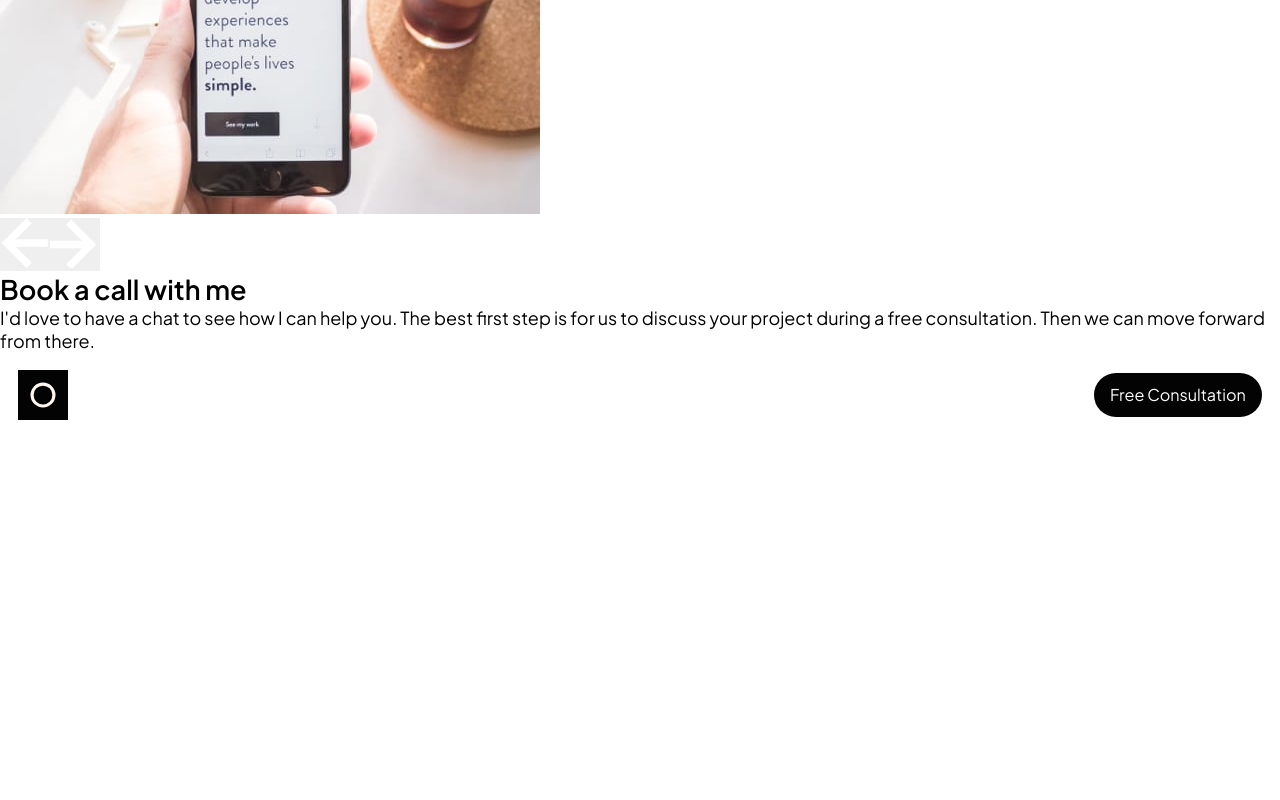
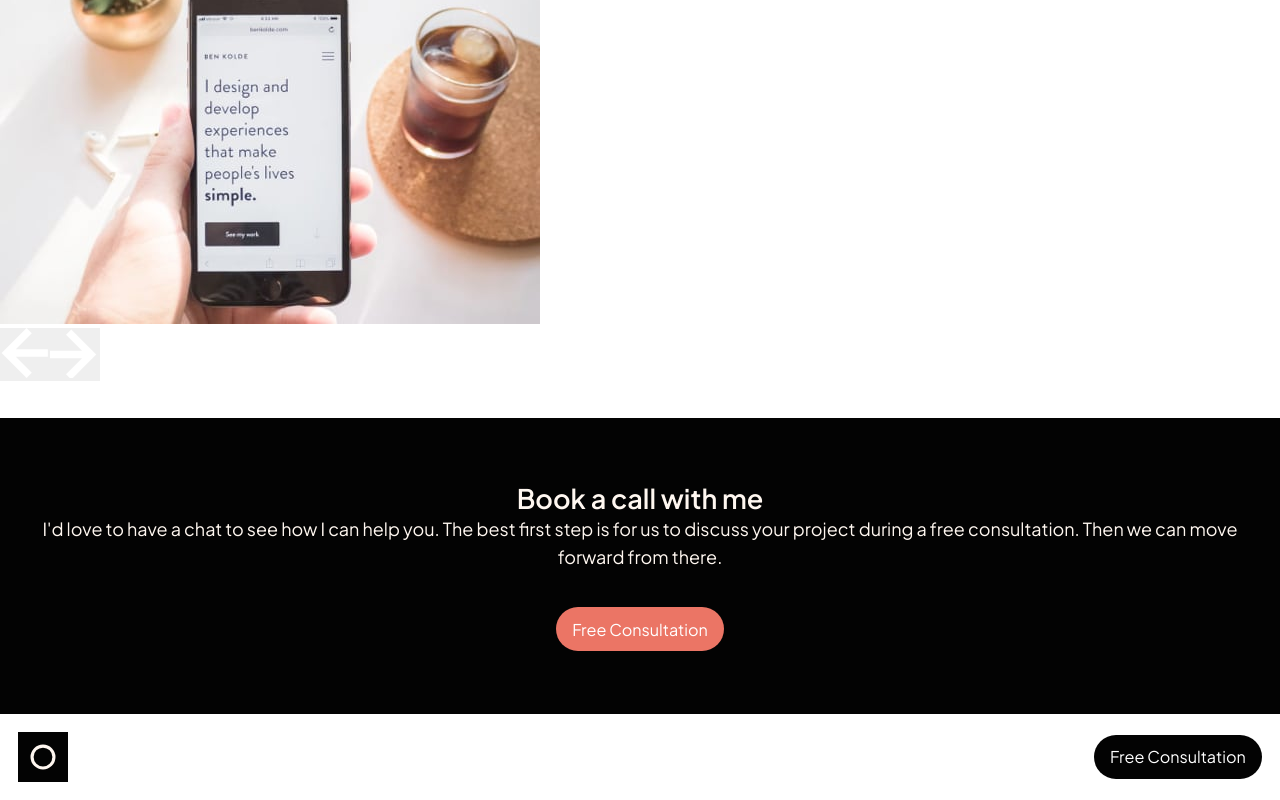
Before and after one commit to sammyodiagbe/single-page-design-portfolio, a React (Create React App) app: page / in a window 1280 px wide. Shown: the part 3401-4201 px from the top of the page. Before the commit the page ends 3839 px from the top, so only its background shows below. Built offline with nearby package versions, Linux system fonts and the light colour scheme.

Commit message:
working on designs

```diff
--- a/src/App.js
+++ b/src/App.js
@@ -55,6 +55,7 @@ function App() {
           </aside>
         </section>
         <section className="slider">
+          <h1>My work</h1>
           <div className="slider">
             <img src={image1} alt="slider item" />
             <img src={image2} alt="slider item" />
@@ -72,14 +73,19 @@ function App() {
           </div>
         </section>
         <section className="book-call">
-          <aside>
-            <h2>Book a call with me</h2>
-            <p>
-              I'd love to have a chat to see how I can help you. The best first
-              step is for us to discuss your project during a free consultation.
-              Then we can move forward from there.
-            </p>
-          </aside>
+          <div className="container">
+            <aside>
+              <h2>Book a call with me</h2>
+              <p>
+                I'd love to have a chat to see how I can help you. The best
+                first step is for us to discuss your project during a free
+                consultation. Then we can move forward from there.
+              </p>
+            </aside>
+            <aside>
+              <a href="#book-call">Free Consultation</a>
+            </aside>
+          </div>
         </section>
       </main>
       <footer className="navigation">
--- a/src/styles/index.css
+++ b/src/styles/index.css
@@ -194,4 +194,51 @@ body main.main section.about-me aside.writeup a {
 body main.main section.about-me aside.writeup a:hover {
   background: #f6a560;
 }
+
+body main.main section.slider {
+  padding: 2em 0;
+}
+
+body main.main section.slider h1 {
+  text-align: center;
+  margin-bottom: 1.5em;
+}
+
+body main.main section.book-call {
+  background: #030303;
+  color: #fff7f0;
+  padding: 1.5em 0;
+  display: -ms-grid;
+  display: grid;
+  -ms-grid-columns: 1fr;
+      grid-template-columns: 1fr;
+  grid-row-gap: 20px;
+}
+
+body main.main section.book-call aside {
+  text-align: center;
+  padding: 1em 0;
+}
+
+body main.main section.book-call aside h1 {
+  margin-bottom: 1em;
+}
+
+body main.main section.book-call aside p {
+  line-height: 28px;
+}
+
+body main.main section.book-call aside a {
+  padding: 0.7em 1em;
+  display: inline-block;
+  color: #ffffff;
+  background: #eb7565;
+  border-radius: 100vw;
+  text-decoration: none;
+  font-size: 0.9em;
+}
+
+body main.main section.book-call aside a:hover {
+  background: #f6a560;
+}
 /*# sourceMappingURL=index.css.map */
--- a/src/styles/index.scss
+++ b/src/styles/index.scss
@@ -162,5 +162,35 @@ body {
         }
       }
     }
+
+    section.slider {
+      padding: 2em 0;
+      h1 {
+        text-align: center;
+        margin-bottom: 1.5em;
+      }
+    }
+
+    section.book-call {
+      background: $blackColor;
+      color: $whiteColor;
+      padding: 1.5em 0;
+      display: grid;
+      grid-template-columns: 1fr;
+      grid-row-gap: 20px;
+      aside {
+        text-align: center;
+        padding: $padding 0;
+        h1 {
+          margin-bottom: $padding;
+        }
+        p {
+          line-height: 28px;
+        }
+        a {
+          @include linkBtn($tomatoColor, $orangeColor);
+        }
+      }
+    }
   }
 }
```
Also changed, not shown: 1 other file (tests, documents, lock files or other folders).
